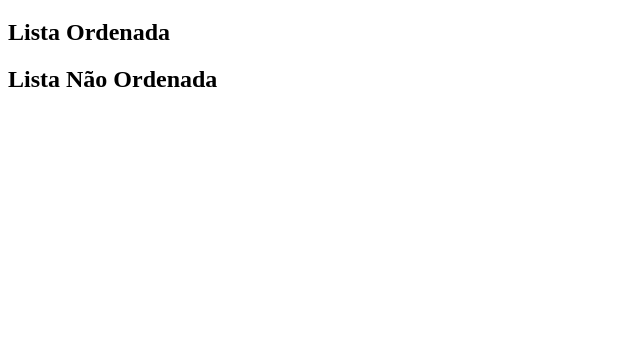
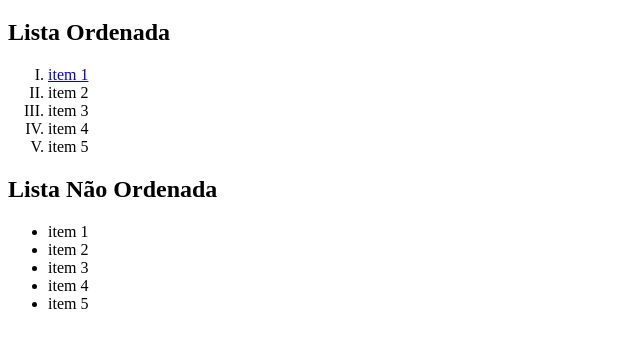
Before and after one commit to Vitorgbiel/dw-frontend-senac, a plain HTML site: page ex004_listas/index.html in a window 1280 px wide. Shown: the part 61-408 px from the top of the page, without its empty margins (0-640 px from the left). Drawn offline with Linux system fonts and the light colour scheme.

Commit message:
Update index.html

```diff
--- a/ex004_listas/index.html
+++ b/ex004_listas/index.html
@@ -9,8 +9,22 @@
     <h1>Listas</h1>
 
     <h2>Lista Ordenada</h2>
-
+    <ol type="I">
+        <li>
+            <a href="#">item 1</a>
+        </li>
+        <li>item 2</li>
+        <li>item 3</li>
+        <li>item 4</li>
+        <li>item 5</li>
+    </ol>
     <h2>Lista Não Ordenada</h2>
-
+    <ul type="disc">
+        <li>item 1</li>
+        <li>item 2</li>
+        <li>item 3</li>
+        <li>item 4</li>
+        <li>item 5</li>
+    </ul>
 </body>
 </html>
```
